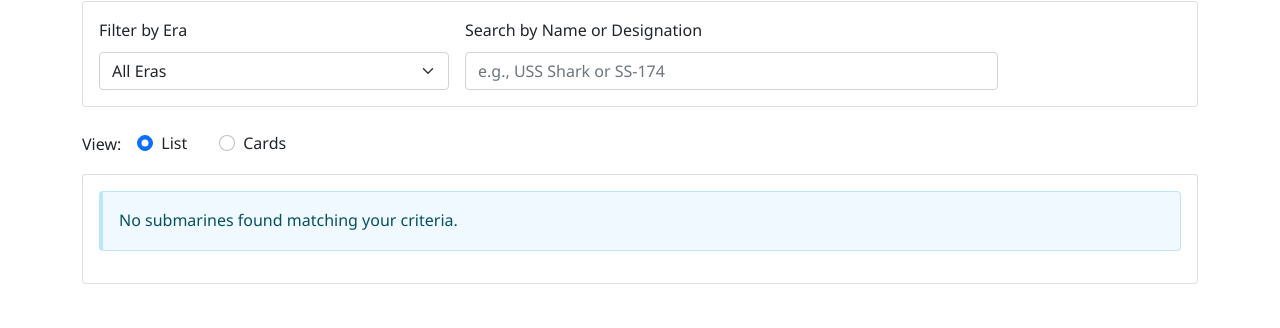
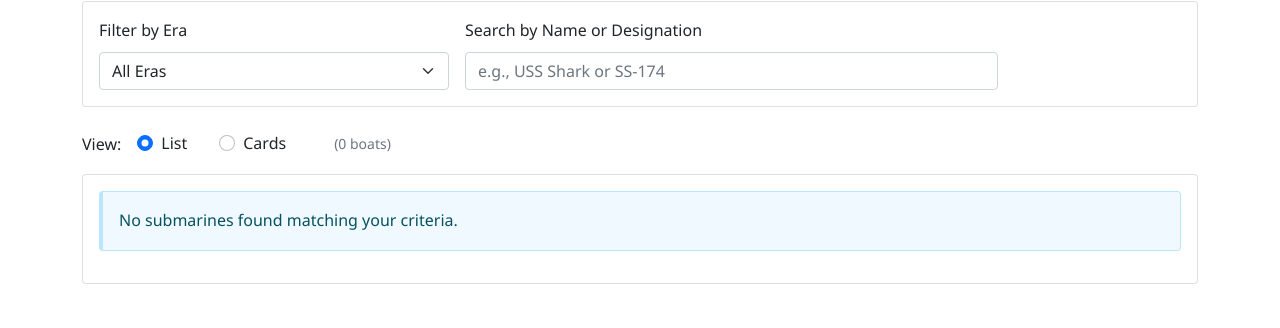
Before and after one commit to igreisman/diesel-sub-faqs-new, a PHP site: page /eternal-patrol.php in a window 1280 px wide. Shown: the part 390-718 px from the top of the page. Run offline with PHP 8.4, Linux system fonts and the light colour scheme; data that the repository does not hold is empty.

Commit message:
Show number of boats to the right of view radio buttons

```diff
--- a/eternal-patrol.php
+++ b/eternal-patrol.php
@@ -139,6 +139,7 @@ try {
                        <?php echo $view === 'cards' ? 'checked' : ''; ?> onchange="this.form.submit()">
                 <label class="form-check-label" for="viewCards">Cards</label>
             </div>
+            <span class="ms-3 text-muted small">(<?php echo count($boats); ?> boats)</span>
             <input type="hidden" name="era" value="<?php echo htmlspecialchars($era_filter); ?>">
             <input type="hidden" name="search" value="<?php echo htmlspecialchars($search); ?>">
         </form>
```
